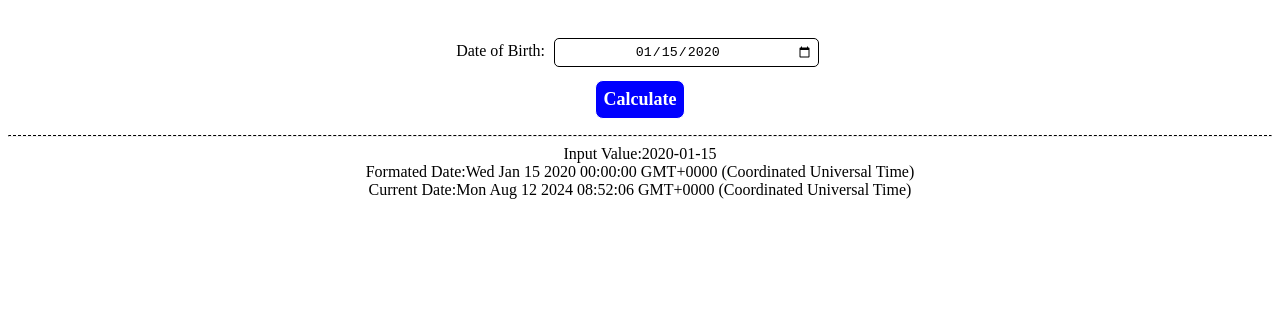
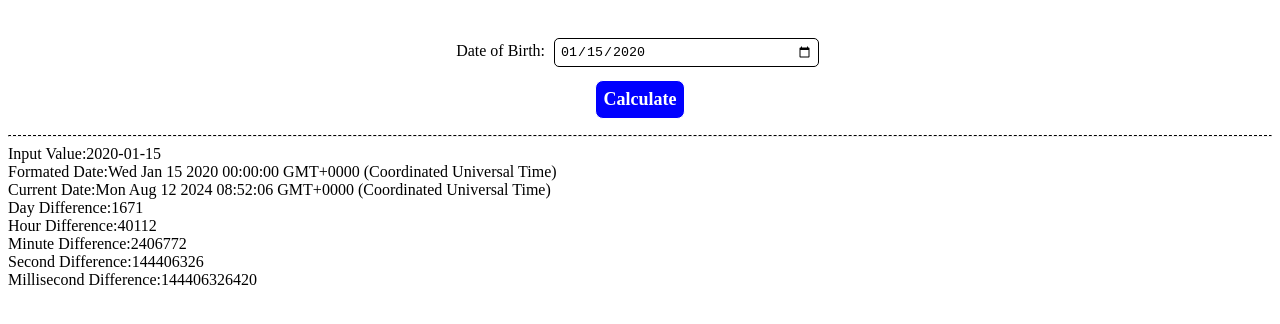
Before and after one commit to dhamucse/dob-app, a plain HTML site: page index.html in a window 1280 px wide. Both pictures are taken after typing "2020-01-15" into the empty fields and a click on the button "Calculate". Drawn offline with Linux system fonts and the light colour scheme.

Commit message:
File Changed

```diff
--- a/index.html
+++ b/index.html
@@ -12,7 +12,7 @@
             padding-top: 25px;
         }
         .form-inputs {
-            text-align: center;
+            text-align: left;
             width: 20%;
             margin: 5px;
             padding: 5px;
@@ -34,6 +34,9 @@
         }
         hr{
             border-top:1px dashed black;
+        }
+        #display-data{
+            text-align: left;
         }
     </style>
 </head>
@@ -58,10 +61,25 @@
             if(Date.parse(input)){
                 let inputdate=new Date(input);
                 let currentdate=new Date();
+                let milSecDiff=parseInt(currentdate.getTime())-parseInt(inputdate.getTime());
+                let secDiff=Math.floor(milSecDiff/1000);
+                let minDiff=Math.floor(secDiff/60);
+                let hrDiff=Math.floor(minDiff/60);
+                let dayDiff=Math.floor(hrDiff/24);
                 document.getElementById("display-data").innerHTML=`
                 Input Value:${input}<br>
                 Formated Date:${inputdate}<br>
-                Current Date:${currentdate}`;
+                Current Date:${currentdate}<br>
+                Day Difference:${dayDiff}<br>
+                Hour Difference:${hrDiff}<br>
+                Minute Difference:${minDiff}<br>
+                Second Difference:${secDiff}<br>
+                Millisecond Difference:${milSecDiff}<br>
+                `;
+            }
+            else{
+                document.getElementById("display-data").innerHTML=`
+                Select valid Date`;
             }
             console.log(input);
         }
```
